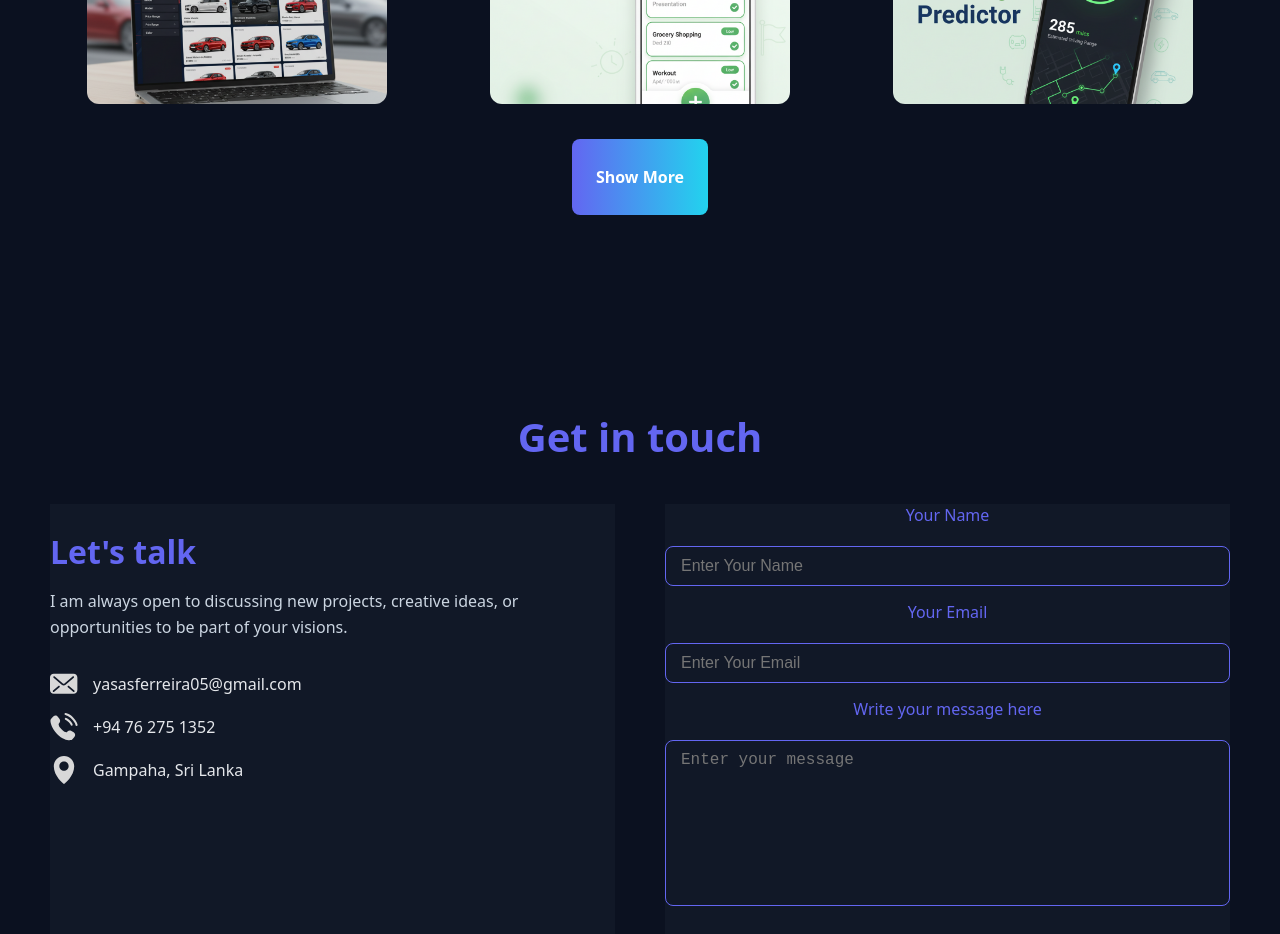
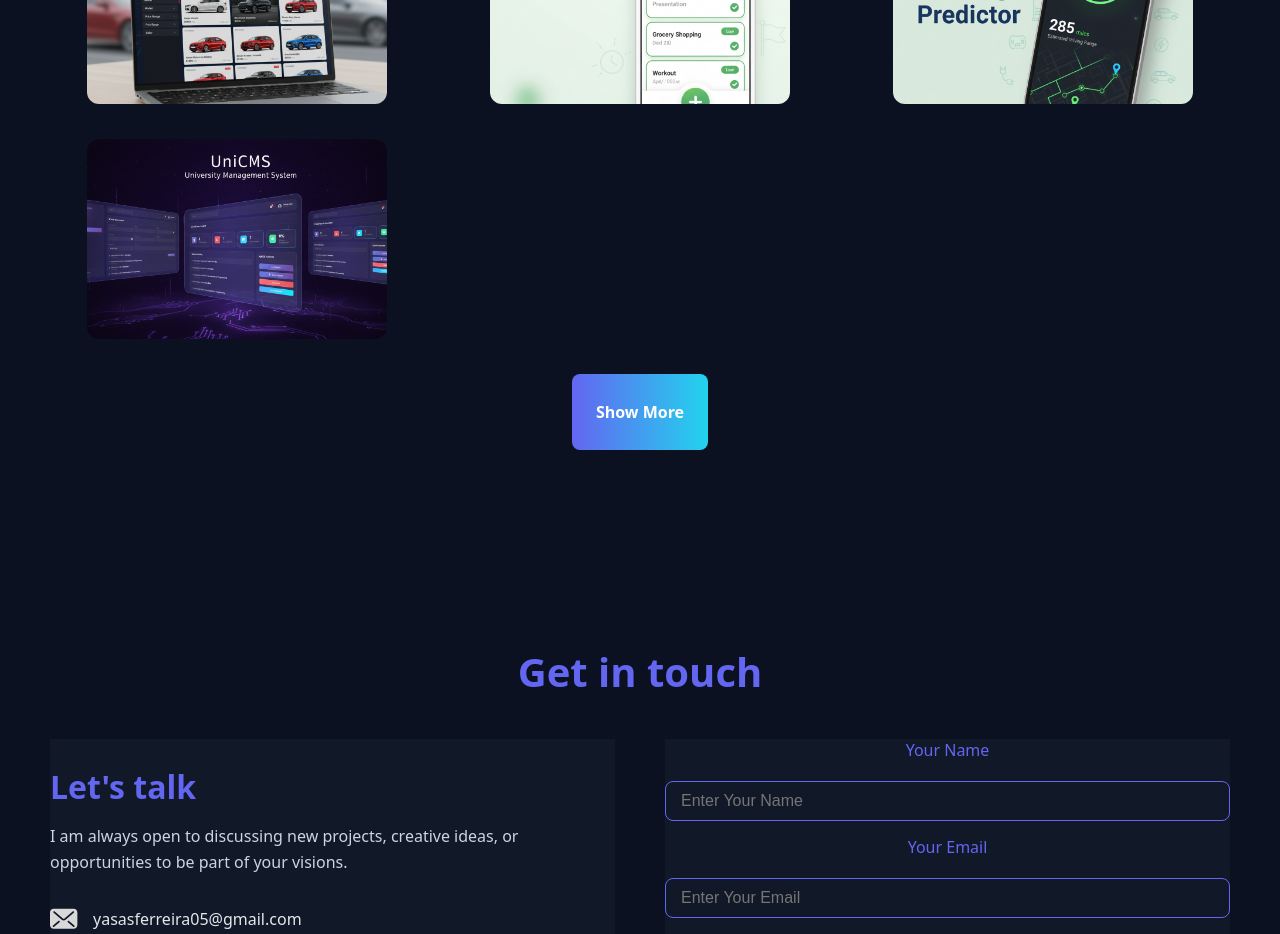
Before and after one commit to YasasFerreira/portfolio, a React (Vite) app: page / in a window 1280 px wide. Shown: the part 2380-3314 px from the top of the page. Built offline with nearby package versions, Linux system fonts and the light colour scheme.

Commit message:
update new project

```diff
--- a/src/assets/myworks.js
+++ b/src/assets/myworks.js
@@ -4,6 +4,7 @@ import hotel_system from "./hotel_system.png"
 import portfolio from "./portfolio.png"
 import sell_me from "./sell_me.png"
 import todo_task from "./todo_task.png"
+import uniCMS from './uniSMS.png'
 
 const work_list=[
     {
@@ -47,6 +48,13 @@ const work_list=[
         image:ev_ranger,
         description:"A moblie app using reactnative to predict the range of electric vehicles based on various factors",
         link:"https://github.com/YasasFerreira/EV-Range-predictor-",
+    },
+    {
+        name:"University Course Managment SYstem",
+        type :'Individual',
+        image:uniCMS,
+        description :"A web application using laravel and react to manage university course, students and lecturers.",
+        link:'https://github.com/YasasFerreira/StudentManagementSystem',
     }
 ]
 
```
Also changed, not shown: src/assets/uniSMS.png (added).
